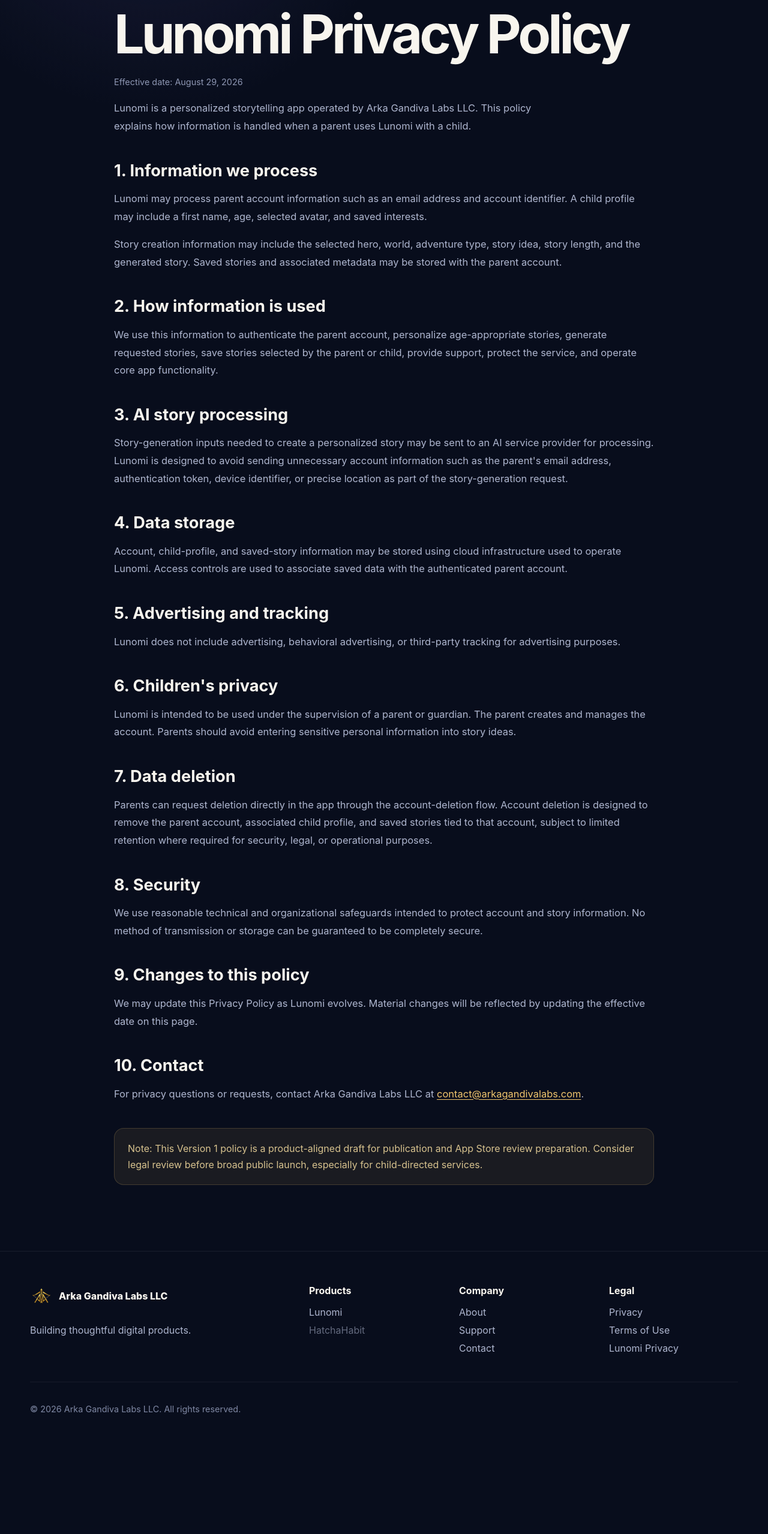
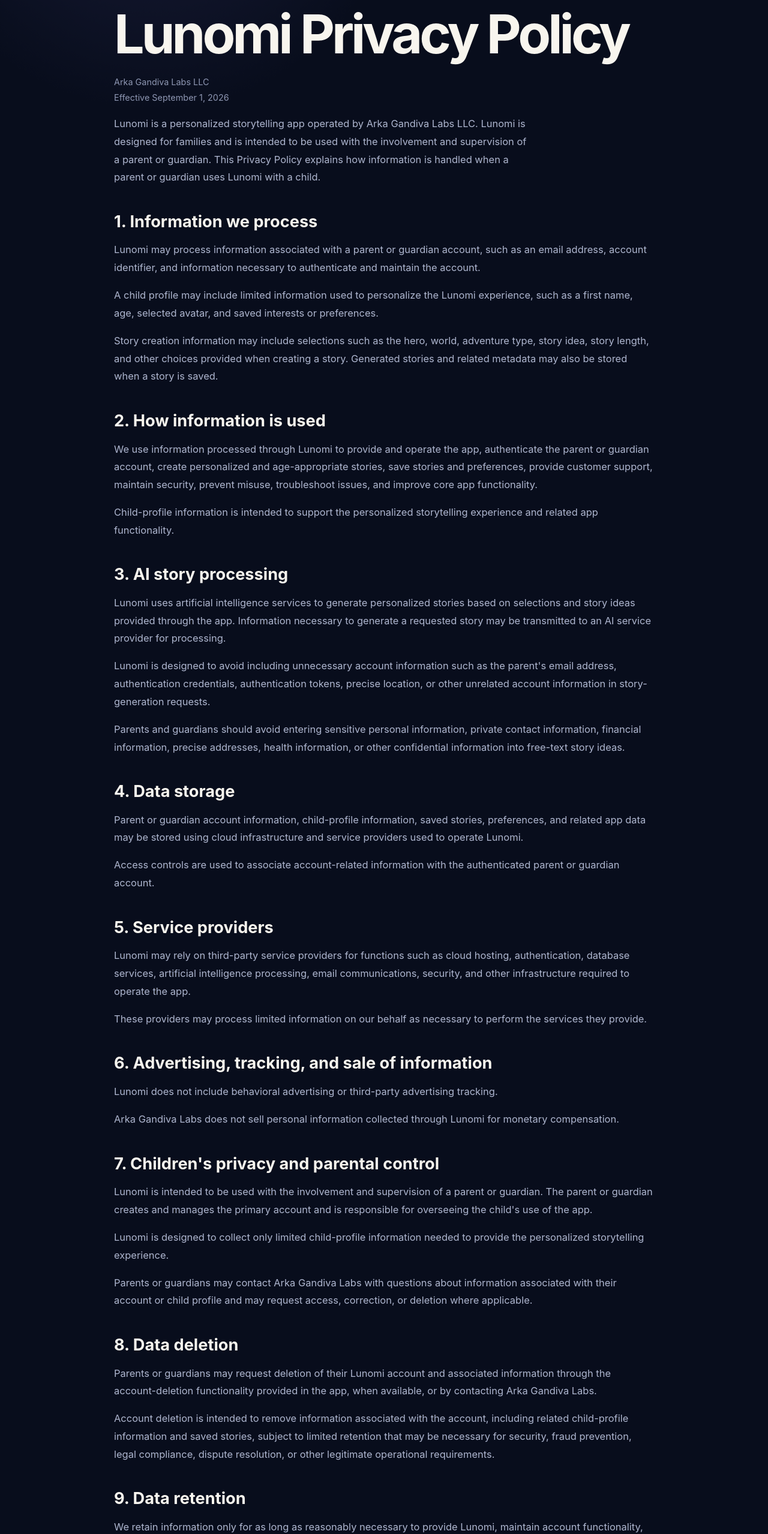
Before and after one commit to workandwit-admin/arkagandiva-labs-website, a React (Vite) app: page /lunomi/privacy in a window 1280 px wide. Shown: the part 229-2787 px from the top of the page at 60% size. Before the commit the page ends 2611 px from the top, so only its background shows below. Built offline with nearby package versions, Linux system fonts and the light colour scheme.

Commit message:
Update Privacy.jsx

```diff
--- a/src/pages/lunomi/Privacy.jsx
+++ b/src/pages/lunomi/Privacy.jsx
@@ -3,56 +3,214 @@
     <section className="section page-top">
       <div className="container legal-page">
         <div className="product-badge">🌙 Lunomi</div>
+
         <h1>Lunomi Privacy Policy</h1>
-        <p className="legal-meta">Effective date: August 29, 2026</p>
+
+        <p className="legal-meta">
+          Arka Gandiva Labs LLC<br />
+          Effective September 1, 2026
+        </p>
+
         <p className="lead">
-          Lunomi is a personalized storytelling app operated by Arka Gandiva Labs LLC. This policy explains how information is handled when a parent uses Lunomi with a child.
+          Lunomi is a personalized storytelling app operated by Arka Gandiva
+          Labs LLC. Lunomi is designed for families and is intended to be used
+          with the involvement and supervision of a parent or guardian. This
+          Privacy Policy explains how information is handled when a parent or
+          guardian uses Lunomi with a child.
         </p>
 
         <h2>1. Information we process</h2>
-        <p>Lunomi may process parent account information such as an email address and account identifier. A child profile may include a first name, age, selected avatar, and saved interests.</p>
-        <p>Story creation information may include the selected hero, world, adventure type, story idea, story length, and the generated story. Saved stories and associated metadata may be stored with the parent account.</p>
+
+        <p>
+          Lunomi may process information associated with a parent or guardian
+          account, such as an email address, account identifier, and information
+          necessary to authenticate and maintain the account.
+        </p>
+
+        <p>
+          A child profile may include limited information used to personalize
+          the Lunomi experience, such as a first name, age, selected avatar, and
+          saved interests or preferences.
+        </p>
+
+        <p>
+          Story creation information may include selections such as the hero,
+          world, adventure type, story idea, story length, and other choices
+          provided when creating a story. Generated stories and related metadata
+          may also be stored when a story is saved.
+        </p>
 
         <h2>2. How information is used</h2>
-        <p>We use this information to authenticate the parent account, personalize age-appropriate stories, generate requested stories, save stories selected by the parent or child, provide support, protect the service, and operate core app functionality.</p>
+
+        <p>
+          We use information processed through Lunomi to provide and operate the
+          app, authenticate the parent or guardian account, create personalized
+          and age-appropriate stories, save stories and preferences, provide
+          customer support, maintain security, prevent misuse, troubleshoot
+          issues, and improve core app functionality.
+        </p>
+
+        <p>
+          Child-profile information is intended to support the personalized
+          storytelling experience and related app functionality.
+        </p>
 
         <h2>3. AI story processing</h2>
+
         <p>
-          Story-generation inputs needed to create a personalized story may be sent to an AI service provider for processing.
-          Lunomi is designed to avoid sending unnecessary account information such as the parent's email address, authentication token,
-          device identifier, or precise location as part of the story-generation request.
+          Lunomi uses artificial intelligence services to generate personalized
+          stories based on selections and story ideas provided through the app.
+          Information necessary to generate a requested story may be transmitted
+          to an AI service provider for processing.
+        </p>
+
+        <p>
+          Lunomi is designed to avoid including unnecessary account information
+          such as the parent's email address, authentication credentials,
+          authentication tokens, precise location, or other unrelated account
+          information in story-generation requests.
+        </p>
+
+        <p>
+          Parents and guardians should avoid entering sensitive personal
+          information, private contact information, financial information,
+          precise addresses, health information, or other confidential
+          information into free-text story ideas.
         </p>
 
         <h2>4. Data storage</h2>
-        <p>Account, child-profile, and saved-story information may be stored using cloud infrastructure used to operate Lunomi. Access controls are used to associate saved data with the authenticated parent account.</p>
 
-        <h2>5. Advertising and tracking</h2>
-        <p>Lunomi does not include advertising, behavioral advertising, or third-party tracking for advertising purposes.</p>
-
-        <h2>6. Children's privacy</h2>
         <p>
-          Lunomi is intended to be used under the supervision of a parent or guardian. The parent creates and manages the account.
-          Parents should avoid entering sensitive personal information into story ideas.
+          Parent or guardian account information, child-profile information,
+          saved stories, preferences, and related app data may be stored using
+          cloud infrastructure and service providers used to operate Lunomi.
         </p>
 
-        <h2>7. Data deletion</h2>
         <p>
-          Parents can request deletion directly in the app through the account-deletion flow. Account deletion is designed to remove
-          the parent account, associated child profile, and saved stories tied to that account, subject to limited retention where required for security, legal, or operational purposes.
+          Access controls are used to associate account-related information with
+          the authenticated parent or guardian account.
         </p>
 
-        <h2>8. Security</h2>
-        <p>We use reasonable technical and organizational safeguards intended to protect account and story information. No method of transmission or storage can be guaranteed to be completely secure.</p>
+        <h2>5. Service providers</h2>
 
-        <h2>9. Changes to this policy</h2>
-        <p>We may update this Privacy Policy as Lunomi evolves. Material changes will be reflected by updating the effective date on this page.</p>
+        <p>
+          Lunomi may rely on third-party service providers for functions such as
+          cloud hosting, authentication, database services, artificial
+          intelligence processing, email communications, security, and other
+          infrastructure required to operate the app.
+        </p>
 
-        <h2>10. Contact</h2>
-        <p>For privacy questions or requests, contact Arka Gandiva Labs LLC at <a href="mailto:contact@arkagandivalabs.com">contact@arkagandivalabs.com</a>.</p>
+        <p>
+          These providers may process limited information on our behalf as
+          necessary to perform the services they provide.
+        </p>
 
-        <div className="legal-note">
-          Note: This Version 1 policy is a product-aligned draft for publication and App Store review preparation. Consider legal review before broad public launch, especially for child-directed services.
-        </div>
+        <h2>6. Advertising, tracking, and sale of information</h2>
+
+        <p>
+          Lunomi does not include behavioral advertising or third-party
+          advertising tracking.
+        </p>
+
+        <p>
+          Arka Gandiva Labs does not sell personal information collected through
+          Lunomi for monetary compensation.
+        </p>
+
+        <h2>7. Children's privacy and parental control</h2>
+
+        <p>
+          Lunomi is intended to be used with the involvement and supervision of
+          a parent or guardian. The parent or guardian creates and manages the
+          primary account and is responsible for overseeing the child's use of
+          the app.
+        </p>
+
+        <p>
+          Lunomi is designed to collect only limited child-profile information
+          needed to provide the personalized storytelling experience.
+        </p>
+
+        <p>
+          Parents or guardians may contact Arka Gandiva Labs with questions
+          about information associated with their account or child profile and
+          may request access, correction, or deletion where applicable.
+        </p>
+
+        <h2>8. Data deletion</h2>
+
+        <p>
+          Parents or guardians may request deletion of their Lunomi account and
+          associated information through the account-deletion functionality
+          provided in the app, when available, or by contacting Arka Gandiva
+          Labs.
+        </p>
+
+        <p>
+          Account deletion is intended to remove information associated with the
+          account, including related child-profile information and saved
+          stories, subject to limited retention that may be necessary for
+          security, fraud prevention, legal compliance, dispute resolution, or
+          other legitimate operational requirements.
+        </p>
+
+        <h2>9. Data retention</h2>
+
+        <p>
+          We retain information only for as long as reasonably necessary to
+          provide Lunomi, maintain account functionality, fulfill user requests,
+          protect the service, comply with applicable legal obligations, and
+          support legitimate operational needs.
+        </p>
+
+        <h2>10. Security</h2>
+
+        <p>
+          We use reasonable technical, administrative, and organizational
+          safeguards designed to protect account, child-profile, and story
+          information from unauthorized access, loss, misuse, alteration, or
+          disclosure.
+        </p>
+
+        <p>
+          No method of electronic transmission or storage can be guaranteed to
+          be completely secure.
+        </p>
+
+        <h2>11. Your privacy choices</h2>
+
+        <p>
+          Depending on where you live, you may have rights concerning personal
+          information associated with your account, including rights to request
+          access, correction, or deletion of certain information.
+        </p>
+
+        <p>
+          Parents and guardians may contact us using the information below to
+          submit a privacy-related request.
+        </p>
+
+        <h2>12. Changes to this policy</h2>
+
+        <p>
+          We may update this Privacy Policy as Lunomi evolves, our service
+          providers change, or legal requirements change. When we make updates,
+          we will revise the effective date shown at the top of this page.
+        </p>
+
+        <h2>13. Contact us</h2>
+
+        <p>
+          If you have questions about this Privacy Policy or privacy practices
+          associated with Lunomi, contact:
+        </p>
+
+        <p>
+          Arka Gandiva Labs LLC<br />
+          <a href="mailto:contact@arkagandivalabs.com">
+            contact@arkagandivalabs.com
+          </a>
+        </p>
       </div>
     </section>
   )
```
